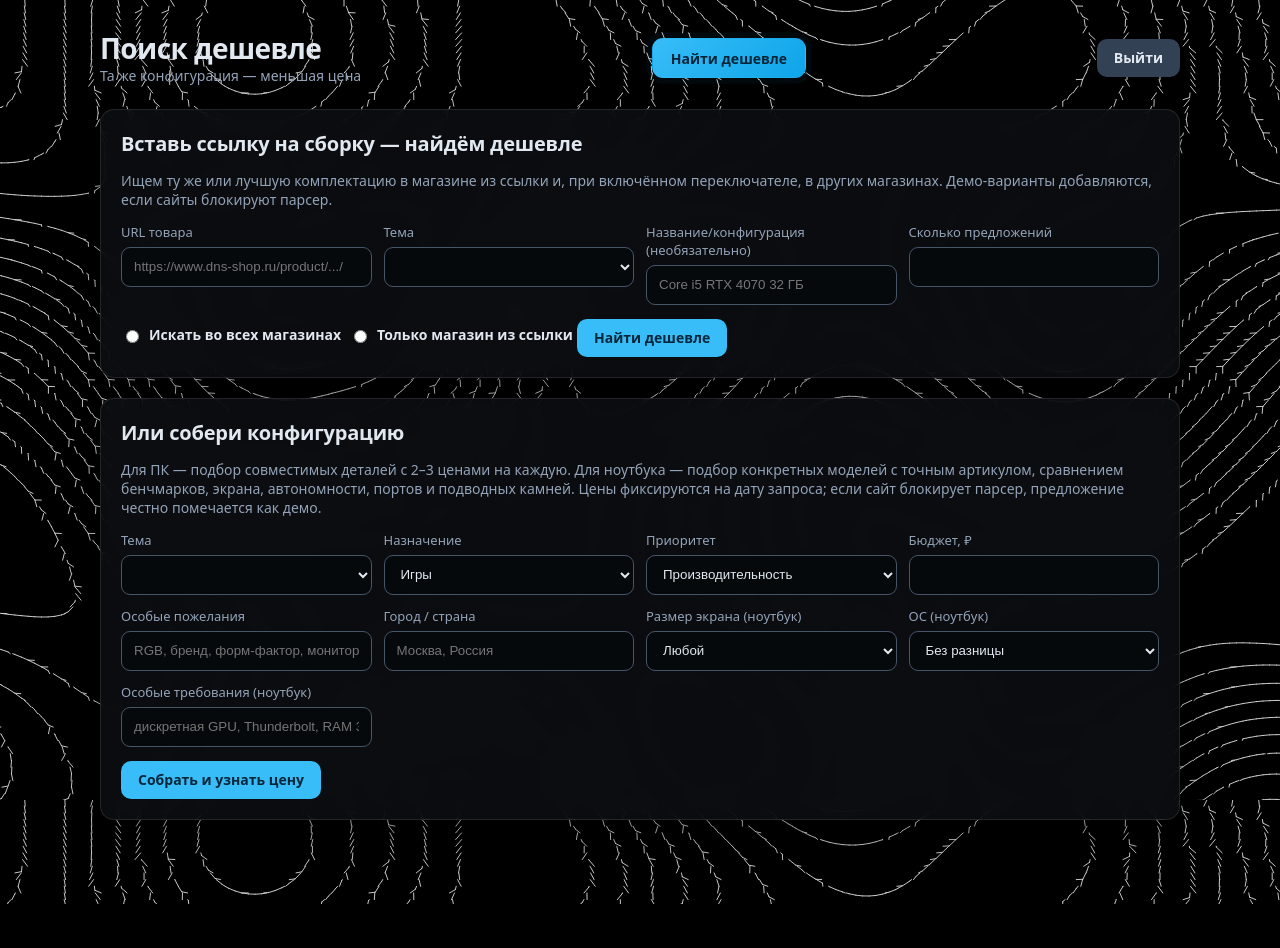
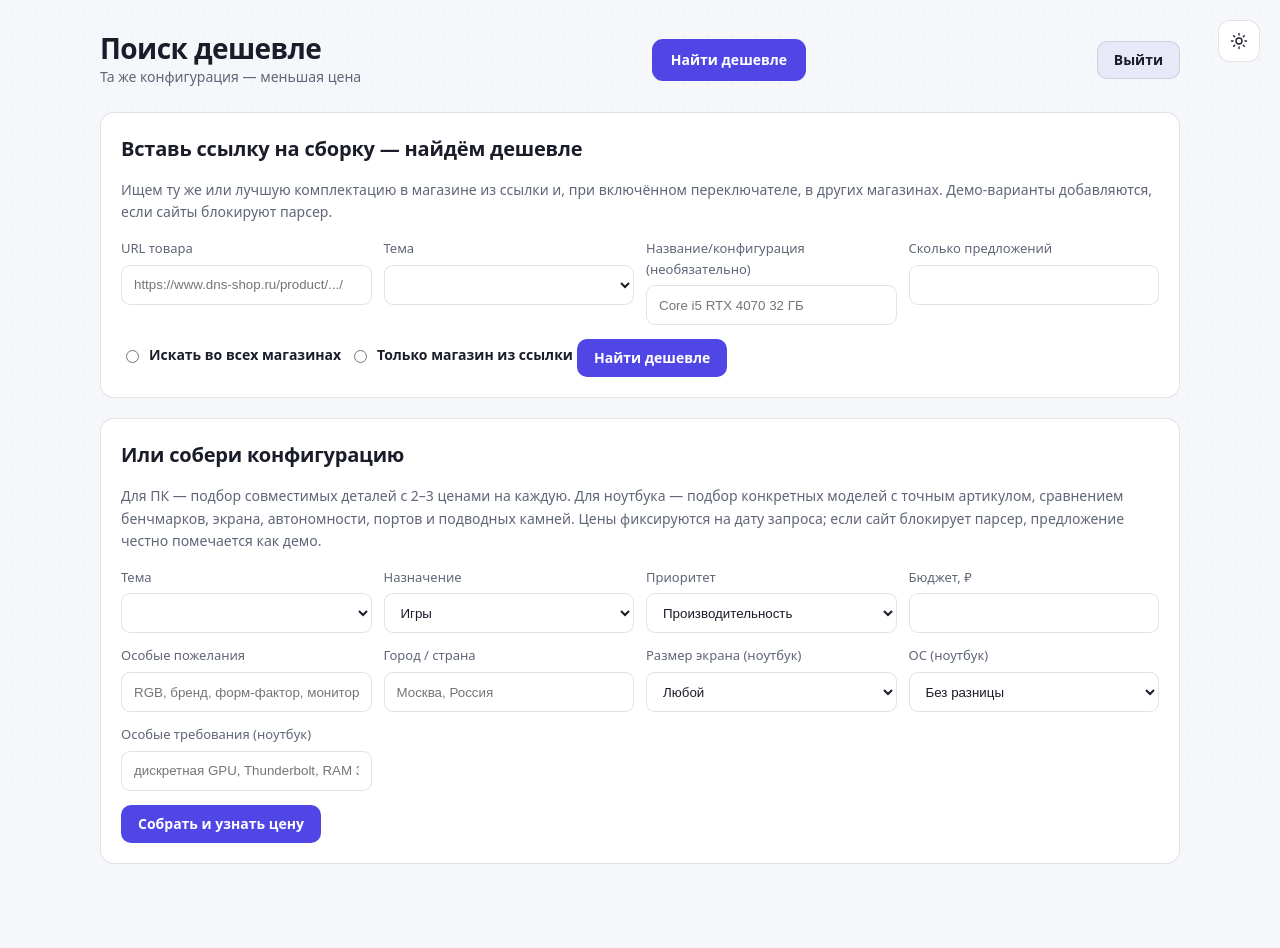
Before and after one commit to brawlat12344-ops/pricetracker, a Spring app: template src/main/resources/templates/cheaper.html in a window 1280 px wide. Before the commit the page ends 904 px from the top, so only its background shows below. Run offline with Thymeleaf, Linux system fonts and the light colour scheme; the template is opened without the code that fills it, so the values that code supplies are empty; some of the project's set-up classes (security, data sources, template engines, error pages and the like) are left out, and stand-ins take their place; database files in the repository are not loaded.

Commit message:
Replace heavy contour background with lightweight themes and CSS patterns

```diff
--- a/src/main/java/com/example/pricetracker/security/SecurityConfig.java
+++ b/src/main/java/com/example/pricetracker/security/SecurityConfig.java
@@ -24,8 +24,8 @@ public class SecurityConfig {
                         .requestMatchers(
                                 "/actuator/health", "/actuator/health/**",
                                 "/login", "/logout",
-                                "/api/auth/login", "/style.css", "/waves.svg",
-                                "/contours-wide.svg", "/contours-tall.svg", "/favicon.ico", "/error")
+                                "/api/auth/login", "/style.css", "/theme.js", "/waves.svg",
+                                "/favicon.ico", "/error")
                         .permitAll()
                         .anyRequest().authenticated())
                 .exceptionHandling(ex -> ex.authenticationEntryPoint((request, response, failure) -> {
--- a/src/main/resources/static/style.css
+++ b/src/main/resources/static/style.css
@@ -1,28 +1,77 @@
+/* ============================================================
+   Тема PriceTracker: две палитры на CSS-переменных.
+   Тяжёлый контурный фон удалён, остались лёгкие CSS-узоры.
+   ============================================================ */
 :root {
-  --bg:#000000; --panel:rgba(12,14,18,0.88); --text:#e2e8f0; --muted:#94a3b8;
-  --accent:#38bdf8; --accent-2:#0ea5e9; --danger:#f87171; --ok:#4ade80;
-  --stroke:rgba(255,255,255,0.10); --ease:cubic-bezier(.2,.8,.2,1);
-  --shadow:0 18px 40px rgba(0,0,0,0.32);
+  color-scheme: light;
+  --bg:#f6f7fb; --panel:#ffffff; --text:#1a1d29; --muted:#5f6678;
+  --accent:#4f46e5; --accent-2:#6366f1; --accent-rgb:79,70,229;
+  --danger:#dc2626; --ok:#15803d;
+  --stroke:rgba(26,29,41,.12); --field:#ffffff; --field-focus:#ffffff;
+  --chip:rgba(79,70,229,.08); --winner:rgba(21,128,61,.10);
+  --pattern-opacity:.06; --pattern-color:#6d74e8;
+  --ease:cubic-bezier(.2,.8,.2,1); --dur:200ms;
+}
+[data-theme="dark"] {
+  color-scheme: dark;
+  --bg:#0f1115; --panel:#151922; --text:#e6e6e6; --muted:#9aa3b2;
+  --accent:#8b5cf6; --accent-2:#38bdf8; --accent-rgb:139,92,246;
+  --danger:#f87171; --ok:#4ade80;
+  --stroke:rgba(230,230,230,.12); --field:#10141c; --field-focus:#121722;
+  --chip:rgba(139,92,246,.12); --winner:rgba(74,222,128,.10);
+  --pattern-opacity:.12; --pattern-color:#8b5cf6;
 }
 * { box-sizing:border-box; }
-html { scroll-behavior:smooth; }
+html {
+  background:var(--bg); scroll-behavior:smooth;
+  transition:background-color var(--dur) ease;
+}
 body {
-  margin:0;
-  color:var(--text);
-  font-family:system-ui,"Segoe UI",sans-serif;
-  background-color:var(--bg);
-  background-image:url('/contours-wide.svg');
-  background-repeat:no-repeat;
-  background-position:center center;
-  background-size:cover;
-  background-attachment:fixed;
+  margin:0; min-height:100vh; color:var(--text); background:transparent;
+  font-family:system-ui,"Segoe UI",sans-serif; line-height:1.6;
+  -webkit-font-smoothing:antialiased;
+  transition:color var(--dur) ease;
 }
-@media (orientation:portrait) {
-  body { background-image:url('/contours-tall.svg'); }
+
+/* Два фоновых узора: точки для светлой темы, тонкие штрихи для тёмной.
+   Crossfade только через opacity — без картинок, blur и перерисовки. */
+body::before, body::after {
+  content:""; position:fixed; inset:0; z-index:0; pointer-events:none;
+  transition:opacity var(--dur) ease;
 }
-main { max-width:1120px; margin:0 auto; padding:32px 20px 64px; }
+body::before {
+  background-image:radial-gradient(circle, var(--pattern-color) 1px, transparent 1.4px);
+  background-size:24px 24px; opacity:var(--pattern-opacity);
+}
+body::after {
+  background-image:
+    repeating-linear-gradient(45deg, transparent 0 13px, var(--pattern-color) 13px 14px),
+    repeating-linear-gradient(-45deg, transparent 0 13px, var(--pattern-color) 13px 14px);
+  background-size:36px 36px; opacity:0;
+}
+[data-theme="dark"] body::before { opacity:0; }
+[data-theme="dark"] body::after { opacity:var(--pattern-opacity); }
 
-/* ---------- Анимации ---------- */
+main { position:relative; z-index:1; max-width:1120px; margin:0 auto; padding:32px 20px 64px; }
+
+/* ---------- Переключатель темы ---------- */
+.theme-toggle {
+  position:fixed; top:20px; right:20px; z-index:20;
+  width:42px; height:42px; display:grid; place-items:center;
+  border:1px solid var(--stroke); border-radius:12px;
+  background:var(--panel); color:var(--text); cursor:pointer;
+  will-change:transform;
+  transition:transform var(--dur) var(--ease), background-color var(--dur) ease,
+             border-color var(--dur) ease, color var(--dur) ease;
+}
+.theme-toggle:hover { transform:translateY(-2px); border-color:var(--accent); }
+.theme-toggle:focus-visible { outline:2px solid var(--accent); outline-offset:3px; }
+.theme-toggle svg { width:18px; height:18px; }
+.icon-moon { display:none; }
+[data-theme="dark"] .icon-sun { display:none; }
+[data-theme="dark"] .icon-moon { display:block; }
+
+/* ---------- Анимации только через transform/opacity ---------- */
 @keyframes rise {
   from { opacity:0; transform:translateY(16px); }
   to   { opacity:1; transform:translateY(0); }
@@ -57,67 +102,43 @@ a { color:var(--accent); text-decoration:none; }
 .brand { min-width:190px; }
 .nav { display:flex; align-items:center; gap:8px; flex-wrap:wrap; }
 .nav a {
-  position:relative; overflow:hidden;
   display:inline-flex; align-items:center; justify-content:center;
   min-height:40px; padding:9px 18px; border-radius:11px;
   border:1px solid var(--stroke);
-  background:linear-gradient(180deg, rgba(56,189,248,.10), rgba(56,189,248,.03));
+  background:rgba(var(--accent-rgb),.06);
   color:var(--text); font-size:14px; font-weight:700; white-space:nowrap;
-  box-shadow:0 6px 18px rgba(0,0,0,.18);
-  transition:transform .22s var(--ease), background .22s ease,
-             border-color .22s ease, box-shadow .22s ease, color .22s ease;
-}
-.nav a::after {
-  content:""; position:absolute; inset:0; width:40%;
-  background:linear-gradient(90deg,transparent,rgba(255,255,255,.13),transparent);
-  transform:translateX(-120%); transition:transform .6s var(--ease); pointer-events:none;
+  transition:transform var(--dur) var(--ease), background-color var(--dur) ease,
+             border-color var(--dur) ease, color var(--dur) ease;
 }
 .nav a:hover {
-  transform:translateY(-2px); border-color:rgba(56,189,248,.55);
-  background:linear-gradient(180deg, rgba(56,189,248,.24), rgba(56,189,248,.08));
-  box-shadow:0 12px 26px rgba(56,189,248,.18);
+  transform:translateY(-2px); border-color:rgba(var(--accent-rgb),.55);
+  background:rgba(var(--accent-rgb),.14);
 }
-.nav a:hover::after { transform:translateX(220%); }
 .nav a:active { transform:translateY(0) scale(.97); }
-.nav a.active {
-  color:#04263a; border-color:transparent;
-  background:linear-gradient(135deg, var(--accent), var(--accent-2));
-  box-shadow:0 10px 28px rgba(56,189,248,.32);
-  animation:pulse 2.8s ease-in-out infinite;
-}
+.nav a.active { background:var(--accent); border-color:transparent; color:#fff; }
 .logout-form { display:inline-flex; }
 
 /* ---------- Кнопки: единая высота и выравнивание ---------- */
 button, .btn, input[type="submit"] {
   display:inline-flex; align-items:center; justify-content:center;
   min-height:38px; padding:9px 16px; border-radius:10px; border:1px solid transparent;
-  cursor:pointer; background:var(--accent); color:#04263a;
+  cursor:pointer; background:var(--accent); color:#fff;
   font:600 14px/1 system-ui,"Segoe UI",sans-serif; white-space:nowrap;
-  transition:transform .2s var(--ease), filter .2s ease, box-shadow .2s ease, background .2s ease;
+  transition:transform var(--dur) var(--ease), background-color var(--dur) ease;
 }
-button:hover, .btn:hover, input[type="submit"]:hover {
-  transform:translateY(-2px); filter:brightness(1.08);
-  box-shadow:0 10px 22px rgba(56,189,248,.24);
-}
-button:active, .btn:active, input[type="submit"]:active {
-  transform:translateY(0) scale(.98); box-shadow:none;
-}
+button:hover, .btn:hover, input[type="submit"]:hover { transform:translateY(-2px); }
+button:active, .btn:active, input[type="submit"]:active { transform:translateY(0) scale(.98); }
 button:focus-visible, .btn:focus-visible, .nav a:focus-visible,
-input:focus-visible, select:focus-visible {
-  outline:2px solid var(--accent); outline-offset:2px;
-}
-button.secondary, .btn.secondary { background:#334155; color:var(--text); }
-button.secondary:hover, .btn.secondary:hover { box-shadow:0 10px 22px rgba(148,163,184,.22); }
-button.danger, .btn.danger { background:#7f1d1d; color:#fff; }
-button.danger:hover, .btn.danger:hover { box-shadow:0 10px 22px rgba(248,113,113,.26); }
+input:focus-visible, select:focus-visible { outline:2px solid var(--accent); outline-offset:2px; }
+button.secondary, .btn.secondary { background:var(--chip); color:var(--text); border-color:var(--stroke); }
+button.danger, .btn.danger { background:var(--danger); color:#fff; }
 form { margin:0; }
 form button, form .btn { vertical-align:middle; }
 
 /* ---------- Карточки, поля, таблицы ---------- */
 .card {
-  position:relative; overflow:hidden;
-  background:var(--panel); border:1px solid var(--stroke); border-radius:14px;
-  padding:20px; margin-bottom:20px; backdrop-filter:blur(10px); box-shadow:var(--shadow);
+  position:relative; background:var(--panel); border:1px solid var(--stroke);
+  border-radius:14px; padding:20px; margin-bottom:20px;
   animation:rise .55s var(--ease) both;
 }
 main > .card:nth-child(2) { animation-delay:.06s; }
@@ -128,26 +149,26 @@ main > .card:nth-child(5) { animation-delay:.24s; }
 label { display:block; font-size:13px; color:var(--muted); margin-bottom:6px; }
 input, select {
   width:100%; padding:10px 12px; min-height:40px;
-  border-radius:9px; border:1px solid #475569;
-  background:rgba(5,8,12,0.78); color:var(--text);
-  transition:border-color .2s ease, box-shadow .2s ease, background .2s ease;
+  border-radius:9px; border:1px solid var(--stroke);
+  background:var(--field); color:var(--text);
+  transition:border-color var(--dur) ease, background-color var(--dur) ease;
 }
 input[type="checkbox"], input[type="radio"] {
   width:auto; min-height:0; padding:0; accent-color:var(--accent);
-  box-shadow:none; background:transparent; border:0;
+  background:transparent; border:0;
 }
-.inline-choice { display:inline-flex; align-items:center; gap:7px; margin:0; color:var(--text); font-size:14px; font-weight:600; cursor:pointer; }
-input:hover, select:hover { border-color:#64748b; }
-input:focus, select:focus {
-  border-color:var(--accent); background:rgba(5,8,12,.94);
-  box-shadow:0 0 0 3px rgba(56,189,248,.16);
+.inline-choice {
+  display:inline-flex; align-items:center; gap:7px; margin:0;
+  color:var(--text); font-size:14px; font-weight:600; cursor:pointer;
 }
+input:hover, select:hover { border-color:rgba(var(--accent-rgb),.5); }
+input:focus, select:focus { border-color:var(--accent); background:var(--field-focus); outline:none; }
 .table-wrap { overflow-x:auto; padding-bottom:4px; }
 table { width:100%; min-width:760px; border-collapse:collapse; }
-th,td { text-align:left; padding:10px 8px; border-bottom:1px solid #334155; font-size:14px; }
+th,td { text-align:left; padding:10px 8px; border-bottom:1px solid var(--stroke); font-size:14px; }
 th { color:var(--muted); font-weight:700; text-transform:uppercase; font-size:12px; letter-spacing:.04em; }
-tbody tr { animation:itemIn .4s var(--ease) both; transition:background .18s ease; }
-tbody tr:hover { background:rgba(56,189,248,.06); }
+tbody tr { animation:itemIn .4s var(--ease) both; transition:background-color .18s ease; }
+tbody tr:hover { background:rgba(var(--accent-rgb),.06); }
 tbody tr:nth-child(1) { animation-delay:.03s; }
 tbody tr:nth-child(2) { animation-delay:.07s; }
 tbody tr:nth-child(3) { animation-delay:.11s; }
--- /dev/null
+++ b/src/main/resources/static/theme.js
@@ -0,0 +1,51 @@
+(() => {
+  'use strict';
+
+  const root = document.documentElement;
+  const button = document.getElementById('theme-toggle');
+  const metaColor = document.getElementById('theme-color');
+  const media = window.matchMedia('(prefers-color-scheme: dark)');
+  const KEY = 'theme';
+
+  let stored = null;
+  try {
+    const value = localStorage.getItem(KEY);
+    if (value === 'light' || value === 'dark') stored = value;
+  } catch (error) {
+    // Приватный режим или file:// — тема продолжает работать без хранилища.
+  }
+
+  // Явный выбор пользователя важнее системной темы.
+  let hasExplicitChoice = stored !== null;
+
+  function apply(theme, save) {
+    root.dataset.theme = theme;
+    const dark = theme === 'dark';
+
+    button.setAttribute('aria-pressed', String(dark));
+    button.setAttribute('aria-label', dark ? 'Включить светлую тему' : 'Включить тёмную тему');
+    button.title = dark ? 'Светлая тема' : 'Тёмная тема';
+    metaColor.setAttribute('content', dark ? '#0f1115' : '#f6f7fb');
+
+    if (save) {
+      hasExplicitChoice = true;
+      try { localStorage.setItem(KEY, theme); } catch (error) { /* без хранилища */ }
+    }
+  }
+
+  apply(stored || (media.matches ? 'dark' : 'light'), false);
+
+  button.addEventListener('click', () => {
+    apply(root.dataset.theme === 'dark' ? 'light' : 'dark', true);
+  });
+
+  const onSystemChange = (event) => {
+    if (!hasExplicitChoice) apply(event.matches ? 'dark' : 'light', false);
+  };
+
+  if (media.addEventListener) {
+    media.addEventListener('change', onSystemChange);
+  } else {
+    media.addListener(onSystemChange);
+  }
+})();
--- a/src/main/resources/templates/cheaper.html
+++ b/src/main/resources/templates/cheaper.html
@@ -2,10 +2,26 @@
 <html xmlns:th="http://www.thymeleaf.org">
 <head>
     <meta charset="UTF-8">
+    <meta name="viewport" content="width=device-width, initial-scale=1">
+    <meta name="theme-color" id="theme-color" content="#f6f7fb">
     <title>Найти дешевле — PriceTracker</title>
+    <!-- Тема применяется до CSS, чтобы не было вспышки неправильной темы -->
+    <script th:inline="none">
+        try {
+            var saved = localStorage.getItem('theme');
+            if (saved !== 'light' && saved !== 'dark') {
+                saved = matchMedia('(prefers-color-scheme: dark)').matches ? 'dark' : 'light';
+            }
+            document.documentElement.dataset.theme = saved;
+        } catch (e) {
+            document.documentElement.dataset.theme = 'light';
+        }
+    </script>
     <link rel="stylesheet" th:href="@{/style.css}">
+    <script th:src="@{/theme.js}" defer></script>
 </head>
 <body>
+<div th:replace="~{fragments/theme-toggle :: themeToggle}"></div>
 <main>
     <div th:replace="~{fragments/header :: header('Поиск дешевле')}"></div>
 
--- /dev/null
+++ b/src/main/resources/templates/fragments/theme-toggle.html
@@ -0,0 +1,19 @@
+<!DOCTYPE html>
+<html xmlns:th="http://www.thymeleaf.org">
+<head><meta charset="UTF-8"></head>
+<body>
+<!-- Общая кнопка переключения темы для всех страниц -->
+<button th:fragment="themeToggle" id="theme-toggle" class="theme-toggle" type="button"
+        aria-label="Включить тёмную тему" aria-pressed="false" title="Переключить тему">
+    <svg class="icon-sun" viewBox="0 0 24 24" fill="none" stroke="currentColor"
+         stroke-width="1.8" stroke-linecap="round" aria-hidden="true">
+        <circle cx="12" cy="12" r="4"></circle>
+        <path d="M12 2v2M12 20v2M4.9 4.9l1.4 1.4M17.7 17.7l1.4 1.4M2 12h2M20 12h2M4.9 19.1l1.4-1.4M17.7 6.3l1.4-1.4"></path>
+    </svg>
+    <svg class="icon-moon" viewBox="0 0 24 24" fill="none" stroke="currentColor"
+         stroke-width="1.8" stroke-linecap="round" stroke-linejoin="round" aria-hidden="true">
+        <path d="M20 14.5A8.5 8.5 0 0 1 9.5 4a8.5 8.5 0 1 0 10.5 10.5z"></path>
+    </svg>
+</button>
+</body>
+</html>
```
Also changed, not shown: other parts of src/main/resources/static/style.css (+42 -65 lines), docs/checks.md (+4 -2 lines), src/main/resources/templates/login.html (+15 -0 lines), tools/contours.html (deleted, +0 -174 lines), README.md, src/main/resources/static/contours-tall.svg (deleted), src/main/resources/static/contours-wide.svg (deleted).
